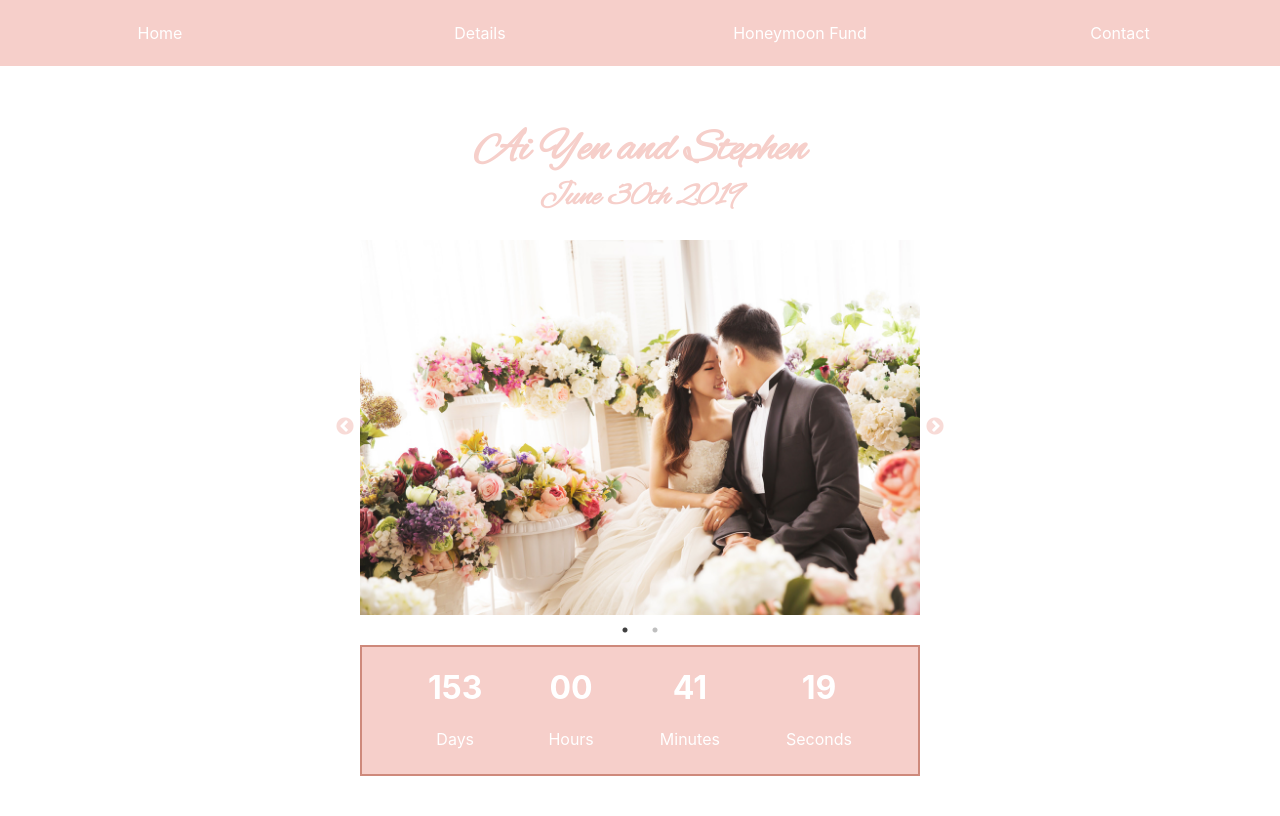
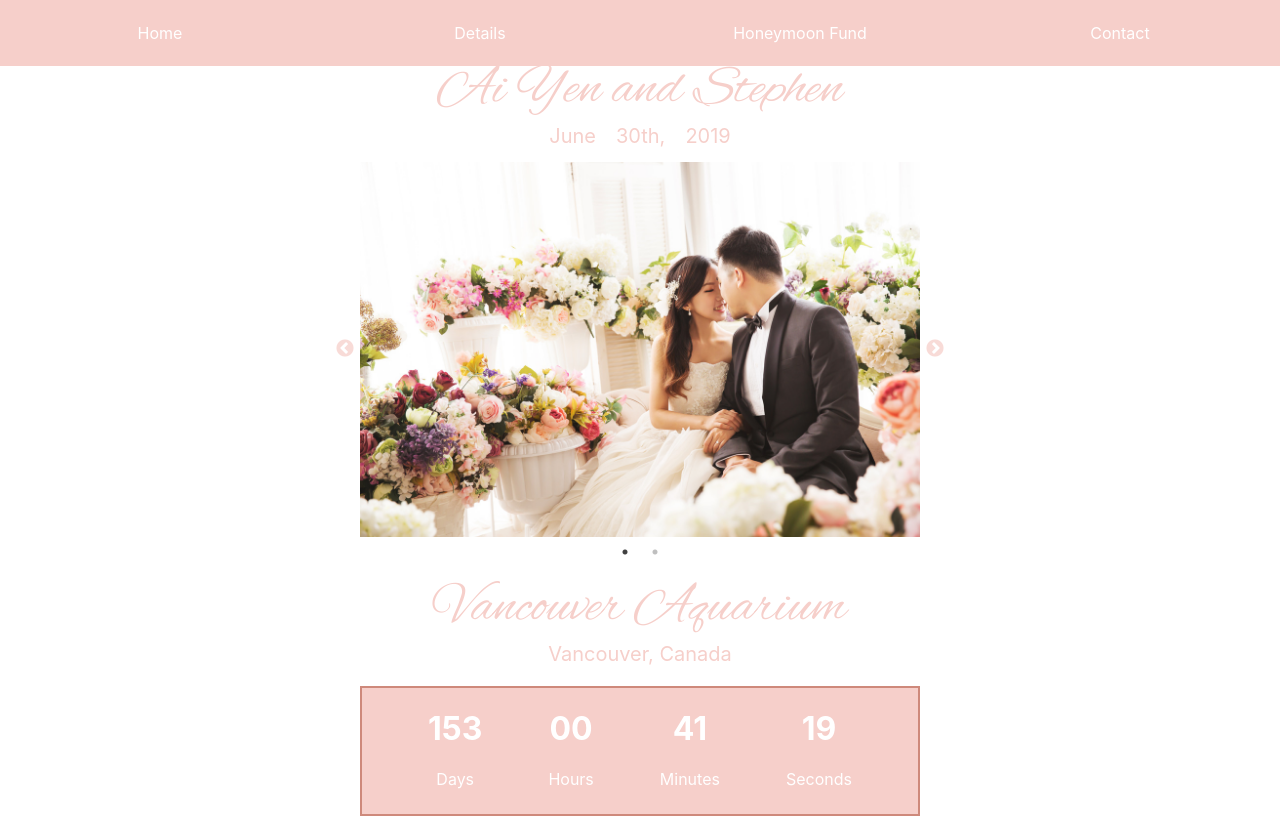
Before and after one commit to aiyentam/wedding_2.0, a React (Create React App) app: page / in a window 1280 px wide. Built offline with nearby package versions, Linux system fonts and the light colour scheme; a web font is replaced by a local one.

Commit message:
homepage complete, need to fix map function for images

```diff
--- a/src/App.js
+++ b/src/App.js
@@ -2,8 +2,7 @@ import React, { Component } from "react";
 import { Route, Link } from "react-router-dom";
 import { withStyles, List, ListItem } from "@material-ui/core";
 import HomePageContainer from "./containers/HomePageContainer/HomePageContainer";
-import VenueContainer from "./containers/VenueContainer/VenueContainer";
-
+import VenueContainer from "./containers/DetailsContainer/VenueContainer/VenueContainer";
 const styles = theme => ({
   mainContainer: {},
   navContainer: {},
--- a/src/components/HomePage/HomePage.js
+++ b/src/components/HomePage/HomePage.js
@@ -2,13 +2,12 @@ import React, { Component } from "react";
 import { withStyles } from "@material-ui/core";
 import Slider from "react-slick";
 import "./HomePage.css";
-import photoOne from '../../images/WeddingCollage/1.png';
-import photoTwo from '../../images/WeddingCollage/2.png';
+import photoOne from "../../images/WeddingCollage/1.png";
+import photoTwo from "../../images/WeddingCollage/2.png";
 
 const styles = theme => ({
   homePageWrapper: {},
   headerContainer: {
-    fontFamily: "Alex Brush",
     color: theme.palette.primary.main,
     width: "100%",
     justifyContent: "center",
@@ -17,11 +16,23 @@ const styles = theme => ({
   header: {
     fontFamily: "Alex Brush",
     color: theme.palette.primary.main,
-    fontSize: 45,
-    marginBottom: 0
+    fontSize: 55,
+    marginBottom: 0,
+    fontWeight: "normal"
+  },
+  headerText: {
+    fontSize: 40,
+    marginBottom: 0,
+    fontWeight: "normal"
   },
   subHeader: {
-    marginTop: 0
+    display: "inline-flex"
+  },
+  subHeaderText: {
+    marginTop: 0,
+    padding: "0 10px",
+    fontWeight: "normal",
+    fontSize: 20
   },
   imageContainer: {
     width: 560,
@@ -32,7 +43,6 @@ const styles = theme => ({
     width: 556,
     justifyContent: "space-evenly",
     textAlign: "center",
-    marginTop: 30,
     background: theme.palette.primary.main,
     color: theme.palette.primary.light,
     border: `2px solid ${theme.palette.primary.dark}`
@@ -60,7 +70,11 @@ class HomePage extends Component {
       <div className={classes.homePageWrapper}>
         <div className={classes.headerContainer}>
           <h1 className={classes.header}>Ai Yen and Stephen</h1>
-          <h1 className={classes.subHeader}>June 30th 2019</h1>
+          <div className={classes.subHeader}>
+            <h1 className={classes.subHeaderText}>June</h1>
+            <h1 className={classes.subHeaderText}>30th,</h1>
+            <h1 className={classes.subHeaderText}>2019</h1>
+          </div>
         </div>
         <Slider {...settings} className={classes.imageContainer}>
           <div>
@@ -70,6 +84,10 @@ class HomePage extends Component {
             <img src={photoTwo} alt="photo1" />
           </div>
         </Slider>
+        <div className={classes.headerContainer}>
+          <h1 className={classes.header}>Vancouver Aquarium</h1>
+          <p className={classes.subHeaderText}>Vancouver, Canada</p>
+        </div>
         <div className={classes.countDownTimer}>
           <span className={classes.countDown}>
             <h1>{addLeadingZeros(countDownTimer.days)}</h1>
--- a/src/containers/DetailsContainer/VenueContainer/VenueContainer.js
+++ b/src/containers/DetailsContainer/VenueContainer/VenueContainer.js
@@ -1,6 +1,6 @@
 import React, { Component } from "react";
 import { withStyles } from "@material-ui/core";
-import Venue from "../../components/Venue/Venue";
+import Venue from "../../../components/Details/Venue/Venue";
 
 const styles = {
   venueContainer: {}
--- a/src/containers/HomePageContainer/HomePageContainer.js
+++ b/src/containers/HomePageContainer/HomePageContainer.js
@@ -4,7 +4,7 @@ import HomePage from "../../components/HomePage/HomePage";
 
 const styles = theme => ({
   homePageContainer: {
-    height: "92vh",
+    height: "88vh",
     width: "100%",
     display: "flex",
     flexDirection: "row",
@@ -25,11 +25,11 @@ class HomePageContainer extends Component {
     };
   }
 
-  incrementPhoto = (photo) => {
-   this.setState({
-     photos: photo + 1
-   })
-  }
+  incrementPhoto = photo => {
+    this.setState({
+      photos: photo + 1
+    });
+  };
 
   componentDidMount = () => {
     this.interval = setInterval(() => {
@@ -104,7 +104,7 @@ class HomePageContainer extends Component {
       autoplay: true
     };
     const { classes } = this.props;
-    const {photos} = this.state;
+    const { photos } = this.state;
     return (
       <div className={classes.homePageContainer}>
         <HomePage
```
